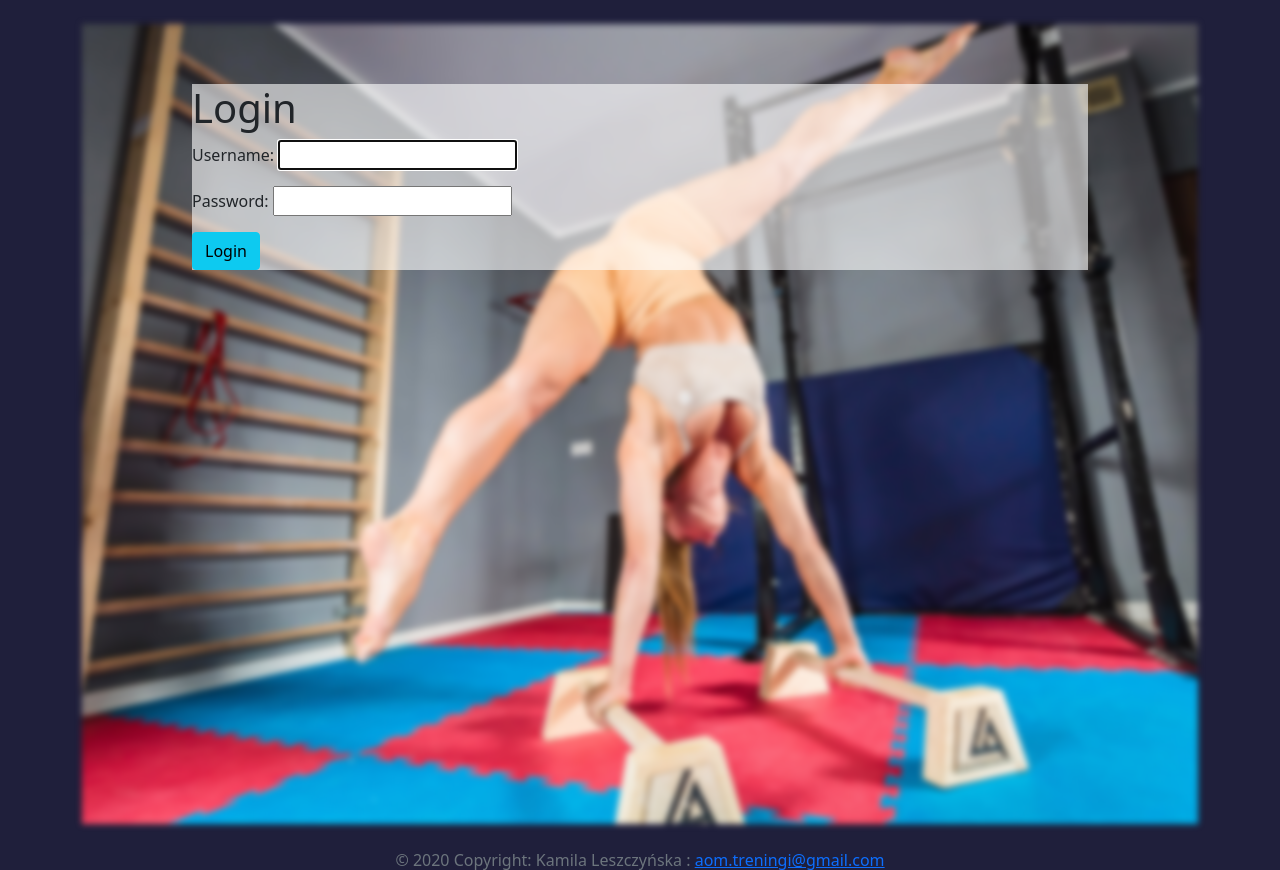
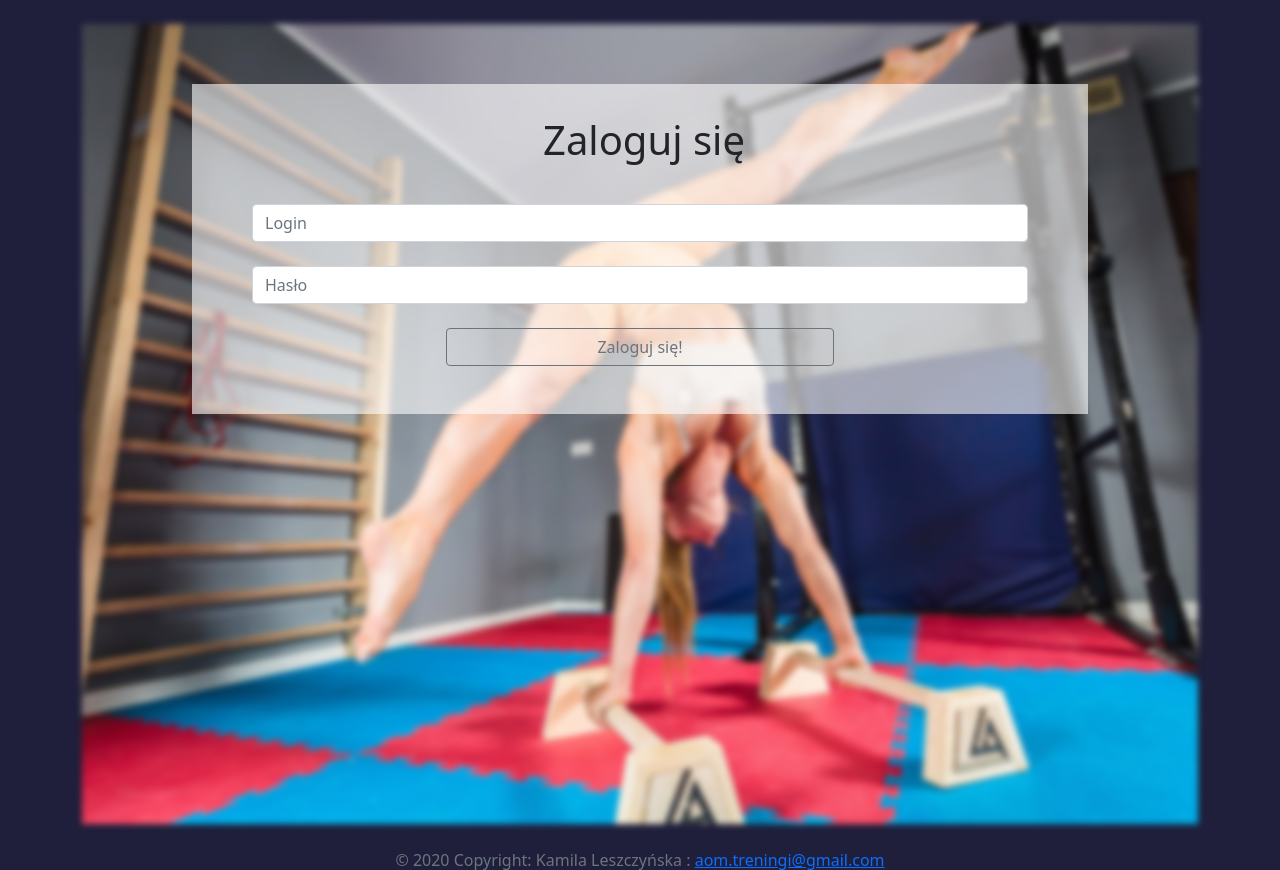
Before and after one commit to kamilaLes/aom-booking-system, a Django app: page /register/login/ in a window 1280 px wide. Shown: the part 76-946 px from the top of the page. Run offline with Django 4.2, Linux system fonts and the light colour scheme; some libraries are stand-ins or nearby versions.

Commit message:
bootstrap styling added

```diff
--- a/aom_fitness/templates/base.html
+++ b/aom_fitness/templates/base.html
@@ -38,8 +38,9 @@
         <script src="https://cdn.jsdelivr.net/npm/@popperjs/core@2.10.2/dist/umd/popper.min.js " integrity="sha384-7+zCNj/IqJ95wo16oMtfsKbZ9ccEh31eOz1HGyDuCQ6wgnyJNSYdrPa03rtR1zdB " crossorigin="anonymous "></script>
         <script src="https://cdn.jsdelivr.net/npm/bootstrap@5.1.3/dist/js/bootstrap.min.js " integrity="sha384-QJHtvGhmr9XOIpI6YVutG+2QOK9T+ZnN4kzFN1RtK3zEFEIsxhlmWl5/YESvpZ13 " crossorigin="anonymous "></script>
 
-        {% include "includes/footer.html" %}
+      {% include "includes/footer.html" %}
     </div>
+
 </body>
 
 </html>
--- a/aom_fitness/templates/includes/nav.html
+++ b/aom_fitness/templates/includes/nav.html
@@ -1,6 +1,6 @@
 {%load static%}
 <nav class="navbar navbar-expand-sm navbar-dark bg-dark p-2 mb-3">
-    <a href="#" class="navbar-brand ">
+    <a href="{% url "index" %}" class="navbar-brand ">
         <img width="50" height="50" src="{% static "images/logo.jpg"%}" alt="Logo-AOM" class="d-inline-block align-top">
     </a>
     <button class="navbar-toggler" data-bs-toggle="collapse" data-bs-target="#navbarMenu">
--- /dev/null
+++ b/register/static/css/register-login-forms.css
@@ -0,0 +1,15 @@
+@media only screen and (min-width:600px) {
+    .form-size {
+        max-width: 50vh;
+    }
+}
+
+.form-size {
+    max-width: 100vh;
+}
+
+@media screen and (max-width:1000px) {
+    .bg-img {
+        background-color: rgb(40, 20, 48);
+    }
+}
--- a/register/templates/registration/login.html
+++ b/register/templates/registration/login.html
@@ -1,16 +1,34 @@
 {% extends 'base.html' %}
+{% load static %}
 {% block title %}Login{% endblock  %}
+
+{% block css_files %}
+    <link rel="stylesheet" href="{% static "css/register-login-forms.css" %}">
+{% endblock %}
+
 {% block content %}
-<h1>Login</h1>
+    <div class="form-group  p-2 m-4">
+        <form method = "POST">
+            <h1 class="pb-4 ps-2 d-flex justify-content-center">Zaloguj się</h1>
+            {% csrf_token %}
 
-<div class="form-group">
-    <form action="" method = "POST">
-        {% csrf_token %}
-        {{form.as_p}}
-        <button class="btn btn-info">
-            Login
-        </button>
-    </form>
-</div>
+            <div class="row m-2 p-2">
+                <div class="form-group">
+                    <input type="text" class="form-control" name="username" placeholder="Login">
+                </div>
+            </div>
 
+            <div class="row m-2 p-2">
+                <div class="form-group">
+                    <input type="password" class="form-control" name="password" placeholder="Hasło">
+                </div>
+            </div>
+
+            <div class="row m-2 p-2">
+                <div class="form-group d-flex justify-content-center">
+                    <button class="btn btn-large btn-outline-secondary w-50">Zaloguj się!</button>
+                </div>
+            </div>
+        </form>
+    </div>
 {% endblock  %}
```
Also changed, not shown: register/templates/registration/register.html (+33 -10 lines).
